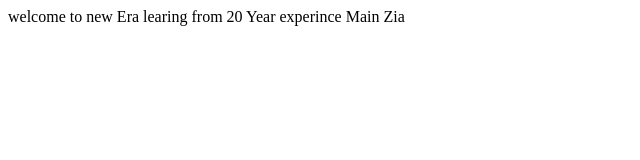
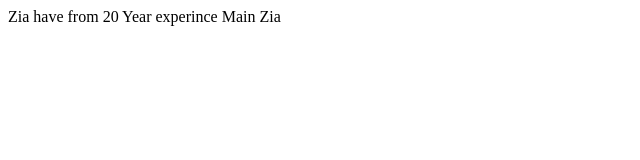
Before and after one commit to Jazz101/bootcamp2020, a plain HTML site: page index.html in a window 1280 px wide. Shown: the whole page, without its empty margins (0-640 px from the left). Drawn offline with Linux system fonts and the light colour scheme.

Commit message:
new changes
new changes

```diff
--- a/index.html
+++ b/index.html
@@ -7,7 +7,7 @@
 </head>
 <body>
     <div>
-       welcome to new Era learing from 20 Year experince Main Zia
+     Zia have from 20 Year experince Main Zia
     </div>
 
 </body>
```
